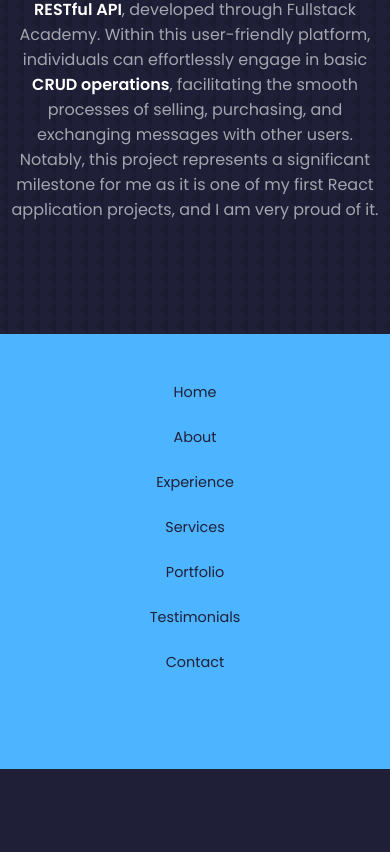
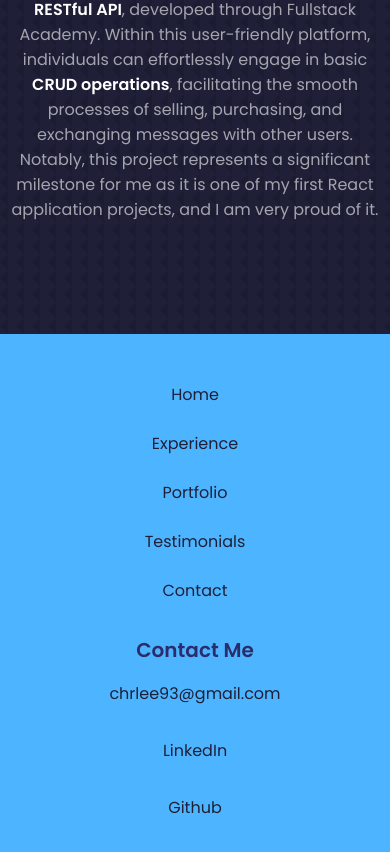
Before and after one commit to chrlee20043/my-portfolio, a React (Create React App) app: page /christinas-list in a window 390 px wide. Shown: the part 1026-1878 px from the top of the page. Before the commit the page ends 1795 px from the top, so only its background shows below. Built offline with nearby package versions, Linux system fonts and the light colour scheme.

Commit message:
footer styling, mobile responsiveness

```diff
--- a/src/components/contact/Contact.jsx
+++ b/src/components/contact/Contact.jsx
@@ -50,7 +50,6 @@ const Contact = () => {
           <article className="contact__option">
             <AiOutlineLinkedin className="contact__option-icon" />
             <h4>LinkedIn</h4>
-            <h5>chrlee93@gmail.com</h5>
             <a
               href="https://www.linkedin.com/in/christinaehlee/"
               target="_blank"
--- a/src/components/footer/Footer.jsx
+++ b/src/components/footer/Footer.jsx
@@ -6,34 +6,41 @@ const Footer = () => {
     <footer>
       <ul className="permalinks">
         <li>
-          <a href="#">Home</a>
+          <a href="/">Home</a>
         </li>
         <li>
-          <a href="#about">About</a>
+          <a href="/experience">Experience</a>
         </li>
         <li>
-          <a href="#experience">Experience</a>
+          <a href="/projects">Portfolio</a>
         </li>
         <li>
-          <a href="#services">Services</a>
+          <a href="/testimonials">Testimonials</a>
         </li>
         <li>
-          <a href="#portfolio">Portfolio</a>
-        </li>
-        <li>
-          <a href="#testimonials">Testimonials</a>
-        </li>
-        <li>
-          <a href="#contact">Contact</a>
+          <a href="/contact">Contact</a>
         </li>
       </ul>
-
-      {/* <div className="footer__socials">
-        <a href=""></a>
+      <div className="footer__contact">
+        <p>Contact Me</p>
+        <a href="mailto:chrlee93@gmail.com" target="_blank" rel="noreferrer">
+          chrlee93@gmail.com
+        </a>
+        <a
+          href="https://www.linkedin.com/in/christinaehlee/"
+          target="_blank"
+          rel="noreferrer"
+        >
+          LinkedIn
+        </a>
+        <a
+          href="https://github.com/chrlee20043"
+          target="_blank"
+          rel="noreferrer"
+        >
+          Github
+        </a>
       </div>
-      <div className="footer__copy">
-        <small></small>
-      </div> */}
     </footer>
   );
 };
--- a/src/components/footer/footer.css
+++ b/src/components/footer/footer.css
@@ -1,53 +1,89 @@
 footer {
     background: var(--color-primary);
     padding: 3rem 0;
-    text-align: center;
+    /* text-align: center; */
     font-size: 0.9rem;
     margin-top: 7rem;
+    display: flex;
+    justify-content: space-between;
+
 }
 
 footer a {
-    color: var(--color-bg)
+    color: var(--color-bg);
+    padding: 1rem;
+    font-size: 1rem;
 }
 
 .permalinks {
     display: flex;
-    flex-wrap: wrap;
+    flex-direction: row;
     justify-content: center;
-    gap: 2rem;
-    margin: 0 auto 3rem;
+    align-items: center;
+    margin: 0 2rem;
+
 }
 
-.footer__socials {
-    display: flex;
-    justify-content: center;
-    gap: 1rem;
-    margin-bottom: 4rem;
+
+.footer__contact {
+    margin: 0 2rem;
+    text-align: center;
+
 }
 
-.footer__socials a {
-    background: var(--color-bg);
-    color: var(--color-white);
-    padding: 0.8rem;
-    border-radius: 0.7rem;
-    display: flex;
-    border: 1px solid transparent;
+.footer__contact p {
+    color: var(--color-bg-variant);
+    /* text-decoration: underline; */
+    font-weight: bold;
 }
 
-.footer__socials a:hover {
-    background: transparent;
-    color: var(--color-bg);
-    border-color: var(--color-bg);
-}
+ /* ============== MEDIA QUERIES (MEDIUM DEVICES) ================ */
 
- /* ============== MEDIA QUERIES (SMALL DEVICES) ================ */
- @media screen and (max-width: 600px) {
+@media screen and (max-width: 1024px) {
+    footer {
+        width: 100%;
+        /* flex-direction: column; */
+    }
+
     .permalinks {
         flex-direction: column;
         gap: 1.5rem;
     }
 
-    .footer__socials {
-        margin-bottom: 2.5rem;
+    .footer__contact p {
+        margin-top: 2rem;
+        font-size: 1.25rem;
     }
+
+    .footer__contact a {
+        display: flex;
+        flex-direction: column;
+
+    }
+
  }
+
+ /* ============== MEDIA QUERIES (SMALL DEVICES) ================ */
+ @media screen and (max-width: 600px) {
+    footer {
+        width: 100%;
+        flex-direction: column;
+    }
+
+    .permalinks {
+        flex-direction: column;
+        gap: 1.5rem;
+    }
+
+    .footer__contact p {
+        margin-top: 2rem;
+        font-size: 1.25rem;
+    }
+
+    .footer__contact a {
+        display: flex;
+        flex-direction: column;
+
+    }
+
+ }
```
